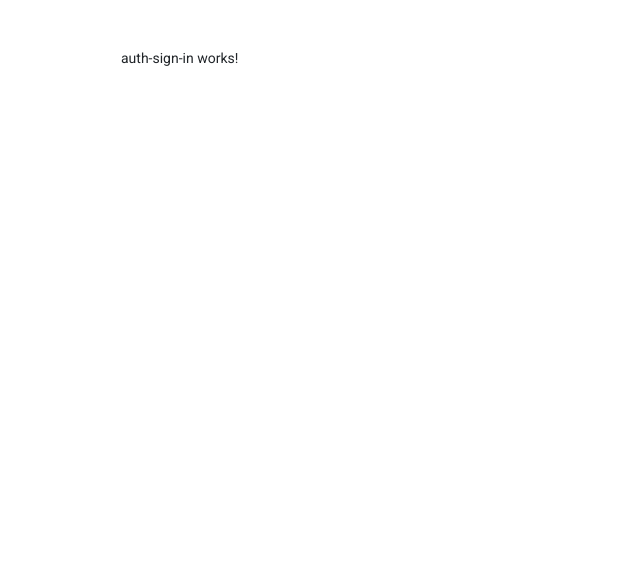
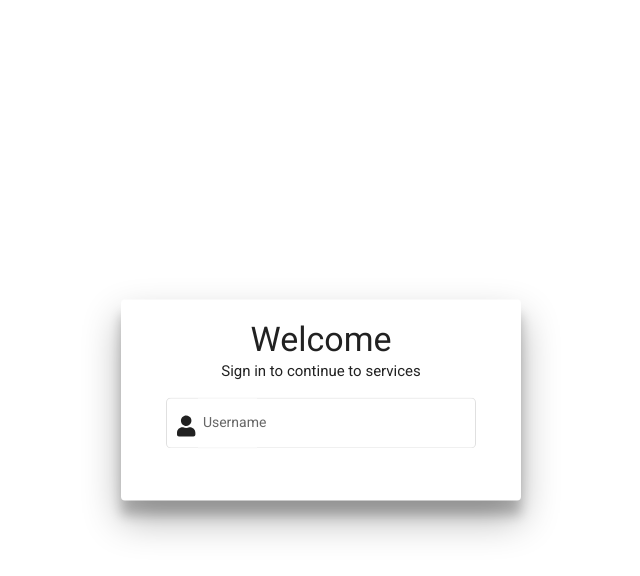
Before and after one commit to the-experimentals/ClientApp, an Angular app: page / in a window 1280 px wide. Shown: the top 576 px of the page, without its empty margins (319-959 px from the left). Built offline with nearby package versions, Linux system fonts and the light colour scheme.

Commit message:
All code

```diff
--- a/src/app/modules/auth/auth-home/auth-home.component.html
+++ b/src/app/modules/auth/auth-home/auth-home.component.html
@@ -1,5 +1,5 @@
 <div class="container-fluid" fxLayoutAlign="center">
-    <div fxFlex="400px" class="mt-5">
+    <div fxFlex="400px" class="centralize">
         <router-outlet></router-outlet>
     </div>
 </div>
--- a/src/app/modules/auth/auth-sign-in/auth-sign-in.component.html
+++ b/src/app/modules/auth/auth-sign-in/auth-sign-in.component.html
@@ -1 +1,15 @@
-<p>auth-sign-in works!</p>
+<mat-card class="padding2030">
+    <header class="text-center">
+        <span class="mat-display-1 display-block m-0">Welcome</span>
+        <span class="mat-h4 display-block m-0">Sign in to continue to services</span>
+    </header>
+    <div class="padding1015">
+        <mat-form-field appearance="outline" class="w-100">
+            <mat-label>Username</mat-label>
+            <input matInput placeholder="Placeholder">
+            <fa-icon [icon]="faUser" matPrefix></fa-icon>
+            <!-- <mat-icon matSuffix>sentiment_very_satisfied</mat-icon> -->
+            <!-- <mat-hint>Hint</mat-hint> -->
+        </mat-form-field>
+    </div>
+</mat-card>
--- a/src/app/modules/auth/auth-sign-in/auth-sign-in.component.ts
+++ b/src/app/modules/auth/auth-sign-in/auth-sign-in.component.ts
@@ -1,4 +1,5 @@
 import { Component, OnInit } from '@angular/core';
+import { faUser } from '@fortawesome/free-solid-svg-icons';
 
 @Component({
   selector: 'app-auth-sign-in',
@@ -7,6 +8,7 @@ import { Component, OnInit } from '@angular/core';
 })
 export class AuthSignInComponent implements OnInit {
 
+  faUser = faUser
   constructor() { }
 
   ngOnInit(): void {
--- a/src/custom_theme.scss
+++ b/src/custom_theme.scss
@@ -16,3 +16,14 @@ $ClientApp-theme: mat-light-theme((
 ));
 
 @include angular-material-theme($ClientApp-theme);
+
+.mat-card{
+  box-shadow: 0 19px 38px rgba(0,0,0,0.30), 0 15px 12px rgba(0,0,0,0.22) !important;
+}
+
+.mat-form-field{
+  & fa-icon{
+    font-size: 21px;
+    margin-right: 0.5rem;
+  }
+}
--- a/src/styles.scss
+++ b/src/styles.scss
@@ -3,3 +3,26 @@ body {
   margin: 0;
   padding: 0;
   font-family: Roboto, "Helvetica Neue", sans-serif; }
+
+.padding1015{
+  padding: 10px 15px !important;
+}
+
+.padding2030{
+  padding: 20px 30px !important;
+}
+
+.display-block{
+  display: block;
+}
+
+.display-inline-block{
+  display: inline-block;
+}
+
+.centralize{
+  position: absolute;
+  top: 50%;
+  left: 50%;
+  transform: translate(-50%, -50%);
+}
```
Also changed, not shown: src/app/modules/auth/auth.module.ts (+9 -2 lines).
